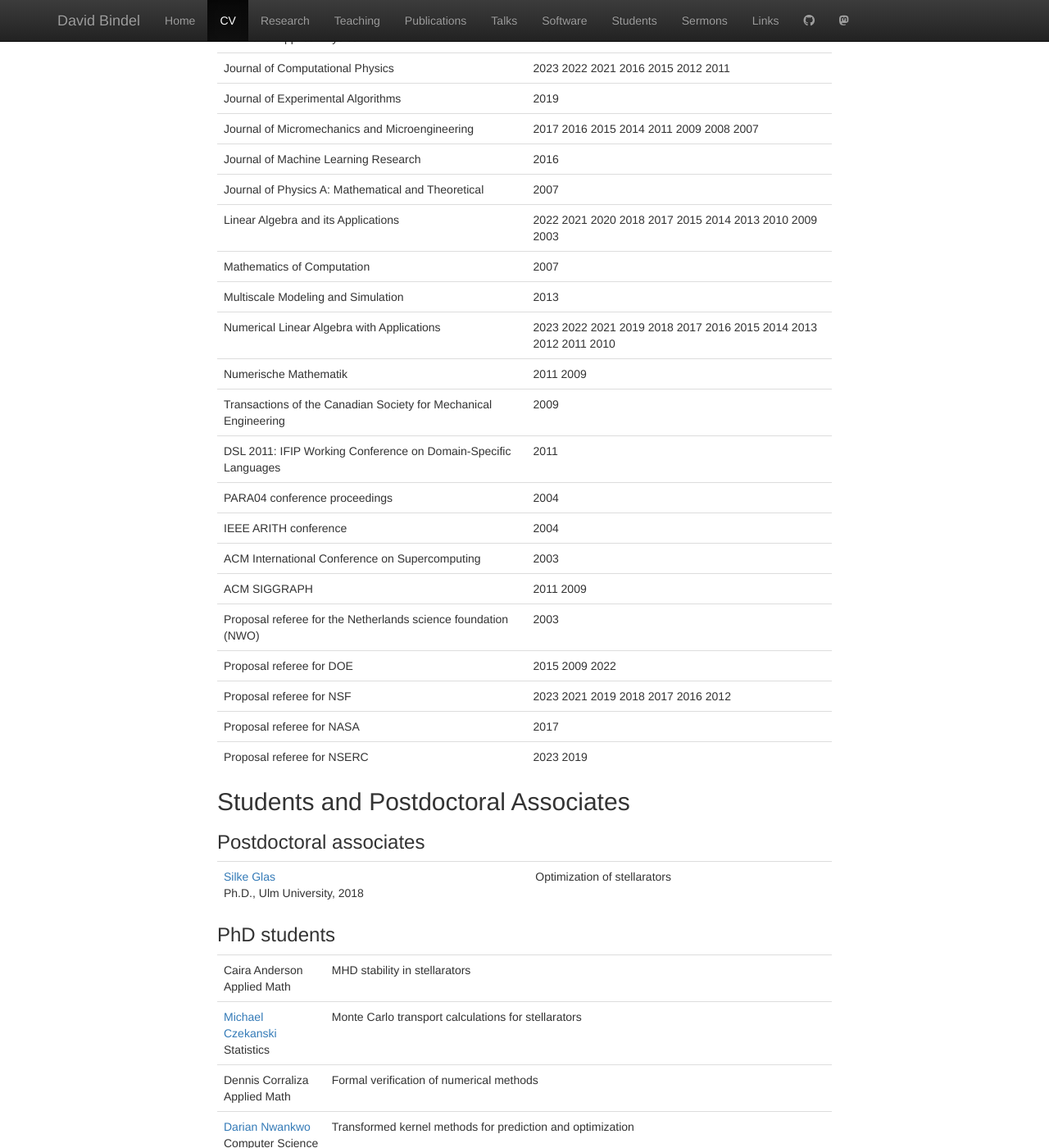
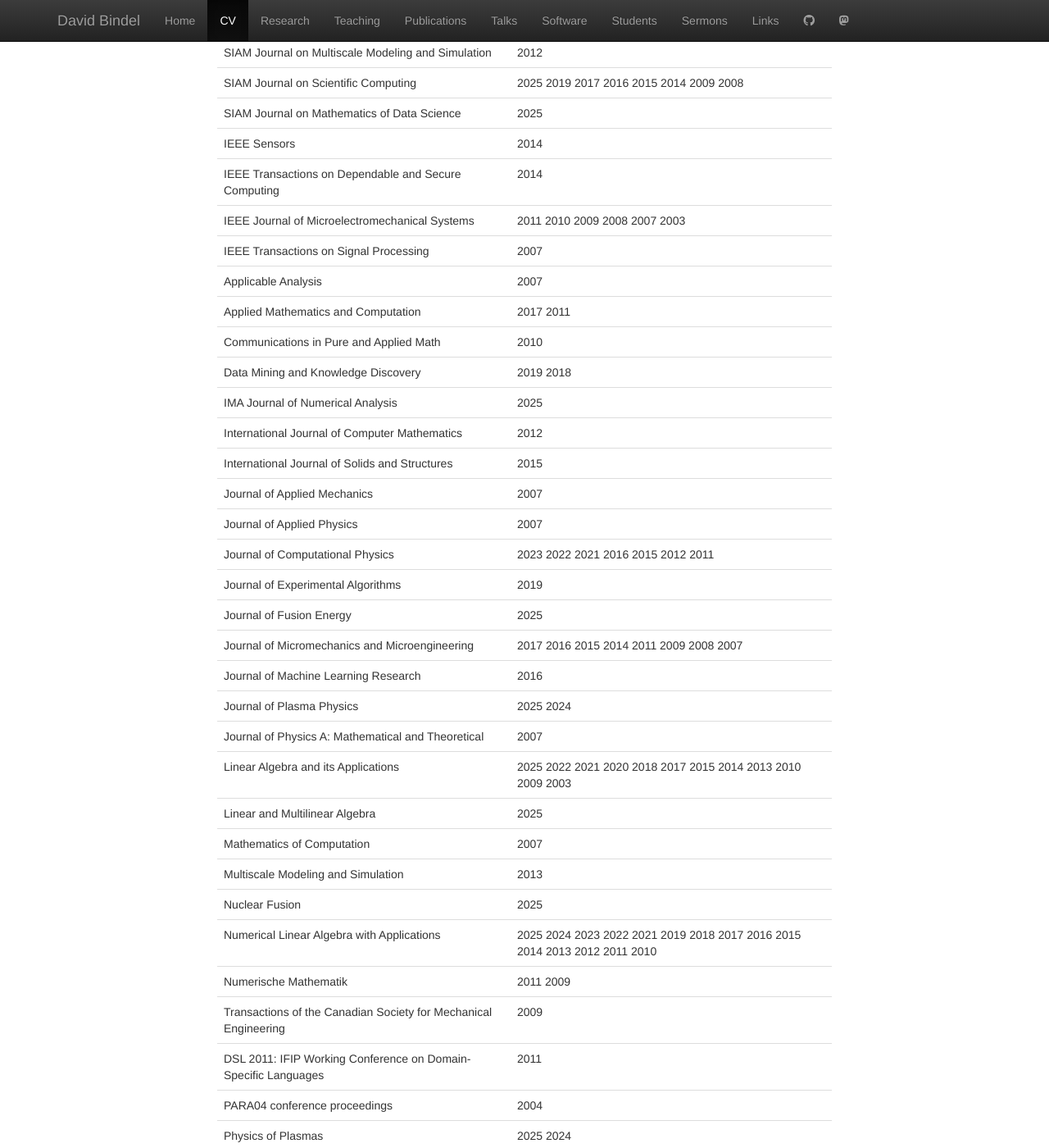
Before and after one commit to dbindel/cornell_web, a Jekyll site: the page built from vita.html, in a window 1280 px wide and 1400 px high, scrolled down 24748 px. Shown: the whole window at 82% size. Built offline with Jekyll 4.4.1, drawn with Linux system fonts in a browser that asks for light colours; nearby versions of some CDN libraries; some of the changed text lies outside the part shown.

Commit message:
CV file updates.

```diff
--- a/_data/meng.yml
+++ b/_data/meng.yml
@@ -96,7 +96,7 @@
     engineering course, etc).  You should ideally also have a course
     in numerical methods or computational physics.
 -
-  title: Julia Metaprogramming for Small Sparse Matrix
+  title: Julia Metaprogramming for Small Sparse Matrix Operations
   tags: [tools]
   display: true
   blurb: |
--- a/_data/reviewing.yml
+++ b/_data/reviewing.yml
@@ -21,7 +21,10 @@
   when: [2012]
 -
   what: SIAM Journal on Scientific Computing
-  when: [2008, 2009, 2014, 2015, 2016, 2017, 2019]
+  when: [2008, 2009, 2014, 2015, 2016, 2017, 2019, 2025]
+-
+  what: SIAM Journal on Mathematics of Data Science
+  when: [2025]
 -
   what: IEEE Sensors
   when: [2014]
@@ -47,6 +50,9 @@
   what: Data Mining and Knowledge Discovery
   when: [2018, 2019]
 -
+  what: IMA Journal of Numerical Analysis
+  when: [2025]
+-
   what: International Journal of Computer Mathematics
   when: [2012]
 -
@@ -65,17 +71,27 @@
   what: Journal of Experimental Algorithms
   when: [2019]
 -
+  what: Journal of Fusion Energy
+  when: [2025]
+-
   what: Journal of Micromechanics and Microengineering
   when: [2007, 2008, 2009, 2011, 2014, 2015, 2016, 2017]
 -
   what: Journal of Machine Learning Research
   when: [2016]
 -
+  what: Journal of Plasma Physics
+  when: [2024,2025]
+-
   what: "Journal of Physics A: Mathematical and Theoretical"
   when: [2007]
 -
   what: Linear Algebra and its Applications
-  when: [2003, 2009, 2010, 2013, 2014, 2015, 2017, 2018, 2020, 2021, 2022]
+  when: [2003, 2009, 2010, 2013, 2014, 2015, 2017, 2018, 2020, 2021,
+         2022, 2025]
+-
+  what: Linear and Multilinear Algebra
+  when: [2025]
 -
   what: Mathematics of Computation
   when: [2007]
@@ -83,8 +99,12 @@
   what: Multiscale Modeling and Simulation
   when: [2013]
 -
+  what: Nuclear Fusion
+  when: [2025]
+-
   what: Numerical Linear Algebra with Applications
-  when: [2010, 2011, 2012, 2013, 2014, 2015, 2016, 2017, 2018, 2019, 2021, 2022, 2023]
+  when: [2010, 2011, 2012, 2013, 2014, 2015, 2016, 2017, 2018, 2019,
+         2021, 2022, 2023, 2024, 2025]
 -
   what: Numerische Mathematik
   when: [2009, 2011]
@@ -98,6 +118,12 @@
   what: PARA04 conference proceedings
   when: [2004]
 -
+  what: Physics of Plasmas
+  when: [2024,2025]
+-
+  what: PRX Energy
+  when: [2024]
+-
   what: IEEE ARITH conference
   when: [2004]
 -
@@ -108,13 +134,13 @@
   when: [2009, 2011]
 -
   what: Proposal referee for the Netherlands science foundation (NWO)
-  when: [2003]
+  when: [2003, 2024]
 -
   what: Proposal referee for DOE
   when: [2022, 2009, 2015]
 -
   what: Proposal referee for NSF
-  when: [2012, 2016, 2017, 2018, 2019, 2021, 2023]
+  when: [2012, 2016, 2017, 2018, 2019, 2021, 2023, 2025]
 -
   what: Proposal referee for NASA
   when: [2017]
--- a/_data/service.yml
+++ b/_data/service.yml
@@ -1,3 +1,39 @@
+-
+  when: 2028
+  role: Chair
+  what: Scientific committee, Householder XXIII Meeting
+  type: [external]
+-
+  when: 2025
+  role: Co-organizer
+  what: Workshop on Development of Modern Methods for Linear Algebra (DMML)
+  type: [external]
+-
+  when: 2025
+  role: Area Chair
+  what: AISTATS 2026
+  type: [external]
+-
+  when: 2025
+  role: Area Chair
+  what: NeurIPS 2025
+  type: [external]
+-
+  when: 2025
+  role: Reviewer
+  what: ICML 2025
+  type: [external]
+-
+  when: 2025
+  role: Reviewer
+  what: AISTATS 2025
+  type: [external]
+-
+  when: 2025
+  until: 2028
+  what: SIAM Journal on Matrix Analysis and Applications
+  role: Associate editor
+  type: [external]
 -
   when: 2024
   until: 2025
```
Also changed, not shown: _data/present.yml (+12 -0 lines), _data/students.yml (+61 -4 lines).
